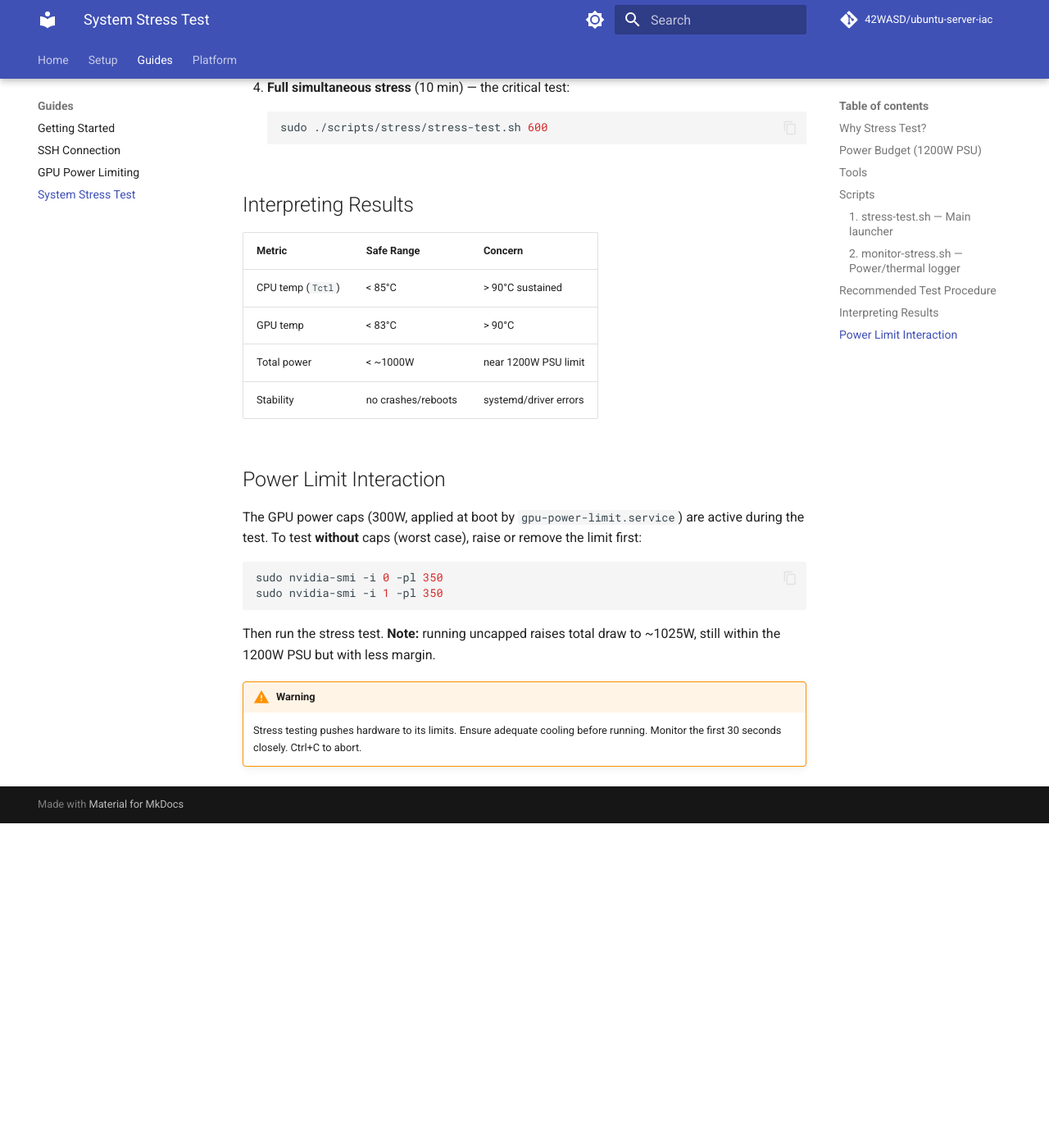
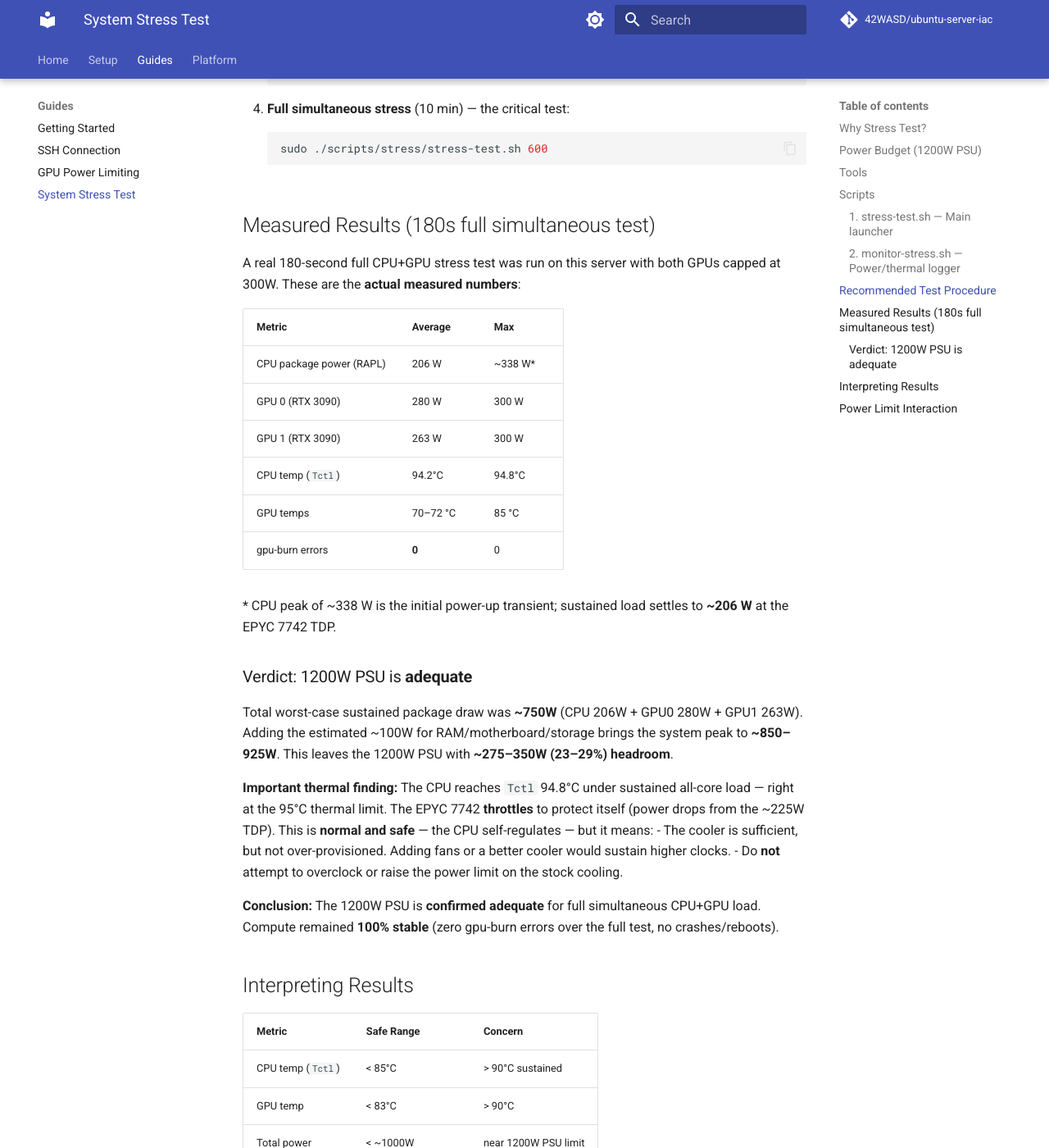
Before and after one commit to 42WASD/ubuntu-server-iac, an MkDocs documentation site: the page built from docs/guides/stress-test-guide.md, in a window 1280 px wide and 1400 px high, scrolled down 2585 px. Shown: the whole window at 82% size. Built offline with MkDocs 1.6.1 and Material for MkDocs 9.7.7, drawn with Linux system fonts in a browser that asks for light colours; comment, search, counter and statistics services are not loaded; before the commit the page ends 3589 px from its top, so only the background shows below that; some of the changed text lies outside the part shown.

Commit message:
fix: correct stress test CPU loading and RAPL wraparound
- stress-ng --cpu-method only accepts a single method; use matrixprod
- monitor: handle RAPL energy counter wraparound (was producing negative power)
- monitor: read actual max_energy_range_uj for correct wrap boundary
- docs: record real 180s stress test results (CPU ~206W, Tctl 94.8C, 1200W PSU confirmed adequate)

````diff
--- a/docs/guides/stress-test-guide.md
+++ b/docs/guides/stress-test-guide.md
@@ -57,7 +57,7 @@ sudo ./scripts/stress/stress-test.sh 300    # 5 minute full burn
 ```
 
 What it does:
-1. Launches `stress-ng` on **all 128 threads** (`matrixprod,fft` methods)
+1. Launches `stress-ng` on **all 128 threads** with the `matrixprod` method (single method — `stress-ng` only accepts one `--cpu-method` value)
 2. Launches `gpu_burn` on **both RTX 3090s**
 3. Runs the monitor alongside to capture power/thermal data
 4. Cleans up and prints the log path
@@ -95,6 +95,31 @@ For a **thorough** validation, run in this order:
    ```bash
    sudo ./scripts/stress/stress-test.sh 600
    ```
+
+## Measured Results (180s full simultaneous test)
+
+A real 180-second full CPU+GPU stress test was run on this server with both GPUs capped at 300W. These are the **actual measured numbers**:
+
+| Metric | Average | Max |
+|--------|---------|-----|
+| CPU package power (RAPL) | 206 W | ~338 W* |
+| GPU 0 (RTX 3090) | 280 W | 300 W |
+| GPU 1 (RTX 3090) | 263 W | 300 W |
+| CPU temp (`Tctl`) | 94.2°C | 94.8°C |
+| GPU temps | 70–72 °C | 85 °C |
+| gpu-burn errors | **0** | 0 |
+
+\* CPU peak of ~338 W is the initial power-up transient; sustained load settles to **~206 W** at the EPYC 7742 TDP.
+
+### Verdict: 1200W PSU is **adequate**
+
+Total worst-case sustained package draw was **~750W** (CPU 206W + GPU0 280W + GPU1 263W). Adding the estimated ~100W for RAM/motherboard/storage brings the system peak to **~850–925W**. This leaves the 1200W PSU with **~275–350W (23–29%) headroom**.
+
+**Important thermal finding:** The CPU reaches `Tctl` 94.8°C under sustained all-core load — right at the 95°C thermal limit. The EPYC 7742 **throttles** to protect itself (power drops from the ~225W TDP). This is **normal and safe** — the CPU self-regulates — but it means:
+- The cooler is sufficient, but not over-provisioned. Adding fans or a better cooler would sustain higher clocks.
+- Do **not** attempt to overclock or raise the power limit on the stock cooling.
+
+**Conclusion:** The 1200W PSU is **confirmed adequate** for full simultaneous CPU+GPU load. Compute remained **100% stable** (zero gpu-burn errors over the full test, no crashes/reboots).
 
 ## Interpreting Results
 
````
Also changed, not shown: other parts of docs/guides/stress-test-guide.md (+1 -1 lines), 2 other files.
